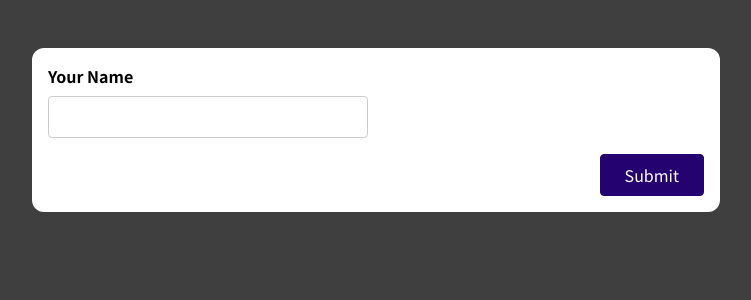
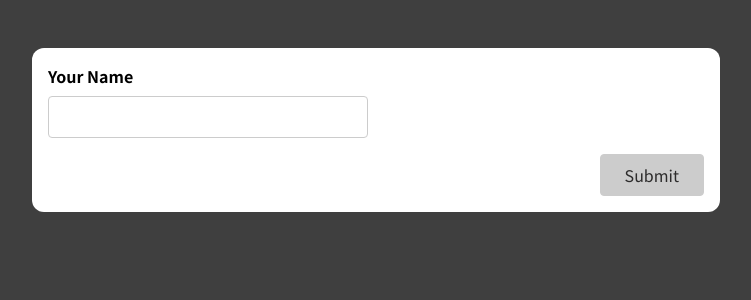
Before and after one commit to GeorgePavlov17/React-Forms, a React (Create React App) app: page / in a window 1280 px wide. Shown: the top 300 px of the page, without its empty margins (264-1015 px from the left). Built offline with nearby package versions, Linux system fonts and the light colour scheme.

Commit message:
managing the overall Form validity

```diff
--- a/src/components/SimpleInput.js
+++ b/src/components/SimpleInput.js
@@ -6,8 +6,14 @@
   // const [enteredNameIsValid, setEnteredNameIsValid] = useState(false);
   const [enteredNameTouched, setEnteredNameTouched] = useState(false);
 
+  let formIsValid = false;
+
   const enteredNameIsValid = enteredName.trim() !== "";
   const nameInputIsInvalid = !enteredNameIsValid && enteredNameTouched;
+
+  if (enteredNameIsValid) {
+    formIsValid = true;
+  }
 
   // useEffect(() => {
   //   if (enteredNameIsValid) {
@@ -66,7 +72,7 @@
         )}
       </div>
       <div className="form-actions">
-        <button>Submit</button>
+        <button disabled={!formIsValid}>Submit</button>
       </div>
     </form>
   );
--- a/src/index.css
+++ b/src/index.css
@@ -79,6 +79,15 @@
   border-color: #33059e;
 }
 
+button:disabled,
+button:disabled:hover,
+button:disabled:active {
+  background-color: #ccc;
+  color: #2c2b2b;
+  border-color: #ccc;
+  cursor: not-allowed;
+}
+
 .form-actions {
   text-align: right;
 }
```
